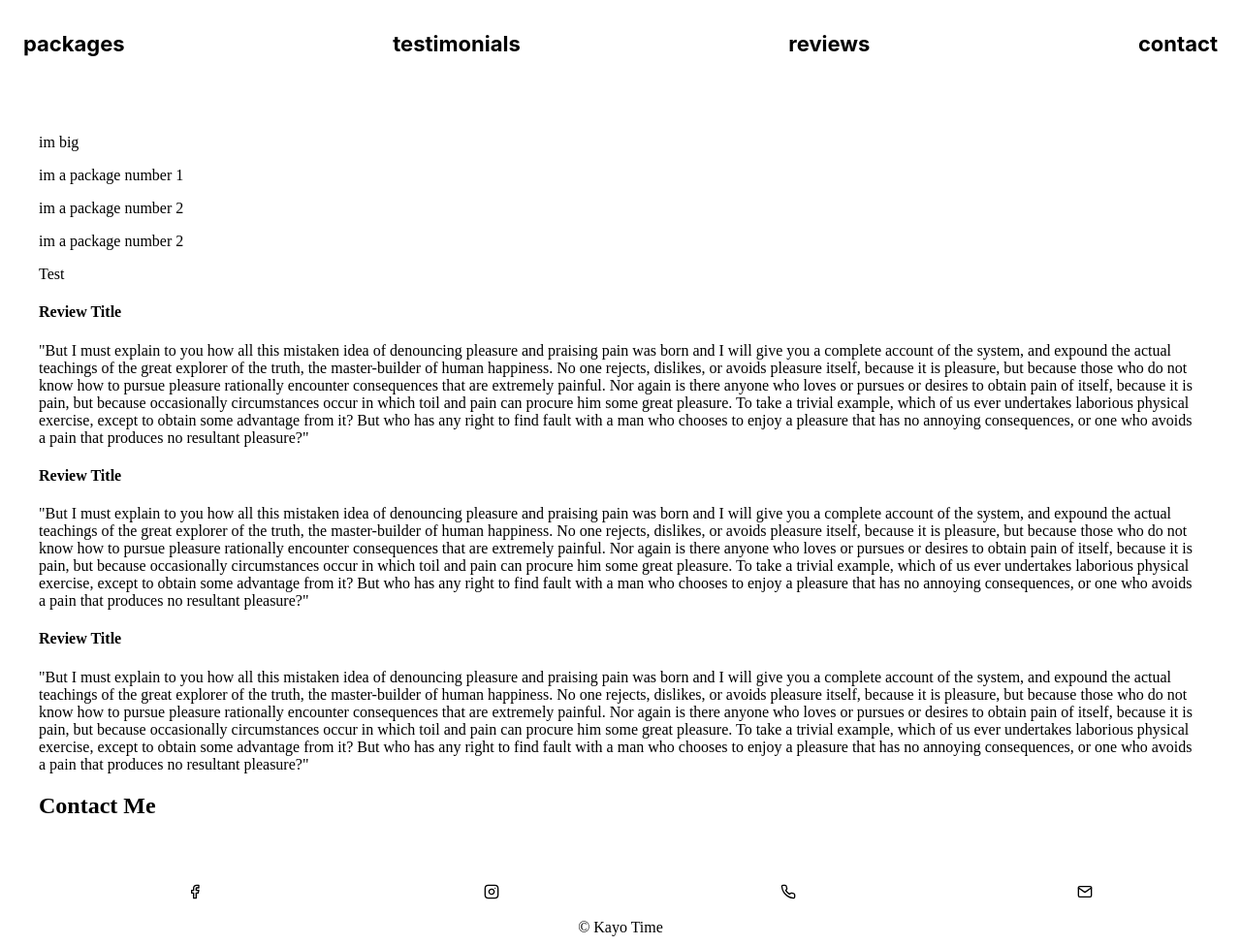
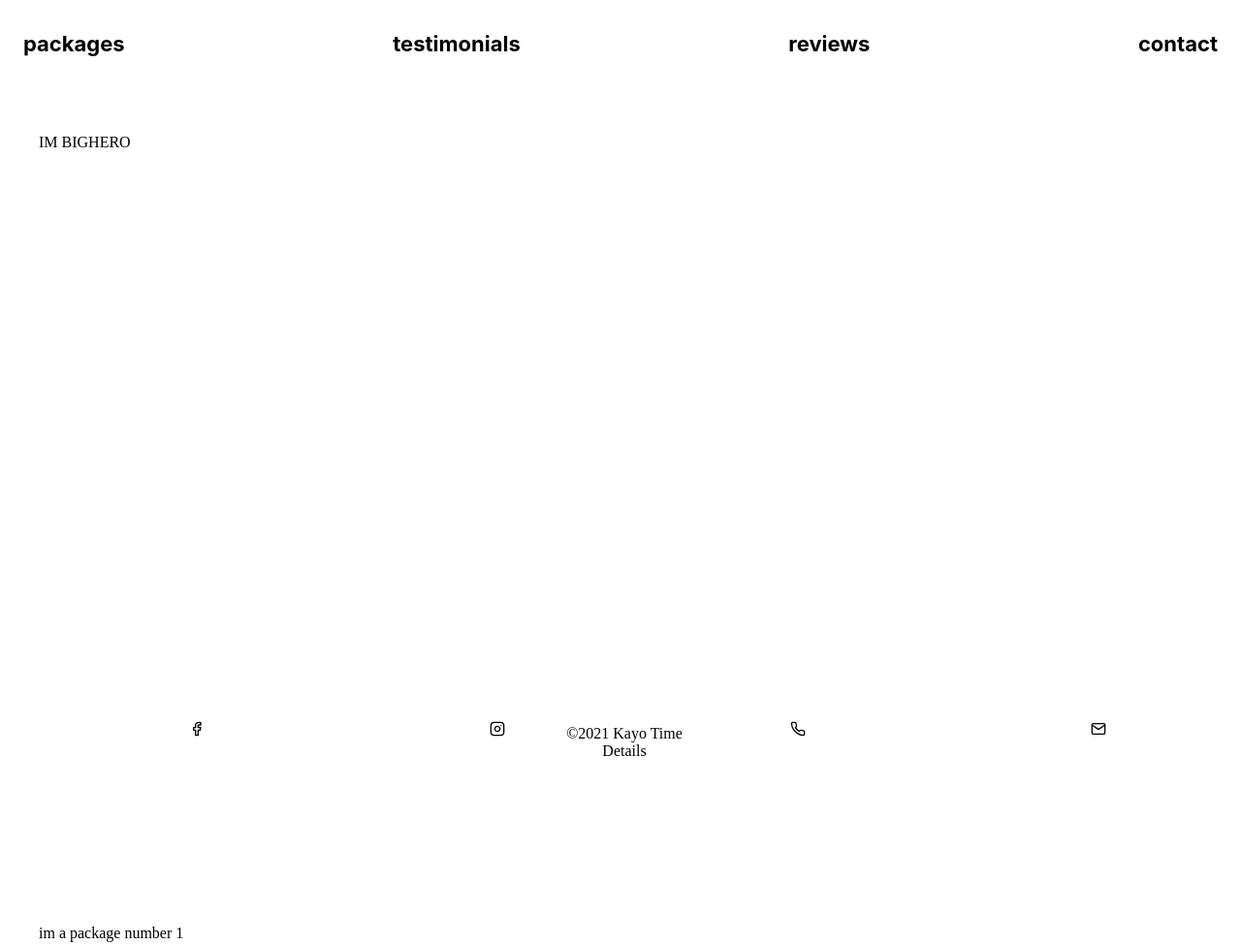
Before and after one commit to heyputnam/gatsbywebsite, a Gatsby site: page / in a window 1280 px wide. Shown: the top 975 px of the page at 97% size. Built offline with nearby package versions, Linux system fonts and the light colour scheme; Gatsby itself is replaced by a stand-in of ours.

Commit message:
got big sections and header and fotter positioned

```diff
--- a/components/bighero.js
+++ b/components/bighero.js
@@ -1,11 +1,14 @@
 
 import * as React from 'react'
+import { heroContainer } from '../components/bighero.module.css'
+import fullpage from 'fullpage.js'
 
 const BigHero = () => {
     return(
-        <main>
-            <p>im big</p>
-        </main>
+        <section className={heroContainer}>
+            <p>IM BIGHERO
+            </p>
+        </section>
     )
 }
 
--- a/components/contact.js
+++ b/components/contact.js
@@ -2,9 +2,9 @@ import * as React from 'react'
 
 const Contact = () => {
     return(
-        <main>
+        <section  id='contact'>
             <h2>Contact Me</h2>
-        </main>
+        </section>
     )
 }
 
--- a/components/layout.js
+++ b/components/layout.js
@@ -10,11 +10,6 @@ import {
      navLinkItem,
      navLinkText,
      sectionContainer,
-     bighero,
-     packages,
-     testimonials,
-     reviews,
-     contact,
      footer,
      footerContainer,
      copyright,
@@ -45,19 +40,7 @@ const Layout = ({company, children}) => {
                 </ul>
             </nav>
             <div className={sectionContainer}>
-            <section className={bighero}>
-                {children.bighero}
-            </section>
-            <section className={packages} id='packages'>
-
-            </section>
-            <section className={testimonials} id='testimonials'>
-            </section>
-            <section className={reviews} id='reviews'>
-            </section>
-            <section className={contact} id='contact'>
                 {children}
-            </section>
             </div>
             <footer className={footer}>
                 <section className={footerContainer}>
@@ -76,7 +59,7 @@ const Layout = ({company, children}) => {
                     </li>
                 </ul>
                 </section>
-                <p className={copyright}>© {company}</p>
+                <p className={copyright}>©2021 {company}</p>
             </footer>
         </main>
     )
--- a/components/layout.module.css
+++ b/components/layout.module.css
@@ -2,6 +2,8 @@
 
 .container {
     margin: auto;
+    position: relative;
+
 
 }
 .navLinks{
@@ -24,9 +26,22 @@
 
 .sectionContainer{
     padding: 2rem;
+   height: 100vh;
+
+
+}
+.sectionContainer > section{
+    height: 100vh;
 }
 
 .footerContainer{
+    display: flex;
+    flex-direction: column;
+    position: fixed;
+    bottom: 0;
+    width: 100%;
+    height: 2.5rem;
+    margin-bottom: 2rem;
 
 }
 
@@ -36,6 +51,10 @@
     justify-content: space-around;
     flex-direction: row;
     list-style: none;
+    /* position: fixed;
+    bottom: 0;
+    width: 100%;
+    height: 2.5rem;  */
 
 
 }
@@ -43,8 +62,14 @@
 .footerContainer li{
     font-weight: bold;
     font-size: 16px;
+    justify-content: space-around;
 }
 .copyright{
+    bottom: 0;
+    position: fixed;
     text-align: center;
+    margin-left: 45%;
+    margin-right: 45%;
+
 
 }
--- a/components/packages.js
+++ b/components/packages.js
@@ -5,11 +5,11 @@ import Package from './package'
 
 const Packages = ({packages, number}) => {
     return(
-        <main className={packages}>
+        <section className={packages} id='packages'>
             <Package number='1'/>
             <Package number='2'/>
             <Package number='2'/>
-        </main>
+        </section>
 
     )
 }
--- a/components/reviews.js
+++ b/components/reviews.js
@@ -1,14 +1,15 @@
 
 import * as React from 'react'
 import Review from '../components/review'
+import { reviewsContainer } from '../components/reviews.module.css'
 
 const Reviews = () => {
     return(
-        <main>
+        <section className={reviewsContainer} id='reviews'>
             <Review />
             <Review />
             <Review />
-        </main>
+        </section>
     )
 }
 
--- /dev/null
+++ b/components/reviews.module.css
@@ -0,0 +1,6 @@
+.reviews{
+    /* position:fixed; */
+    height:1000px;
+    width: 1000px;
+    background: white;
+}
--- a/components/testimonials.js
+++ b/components/testimonials.js
@@ -4,9 +4,9 @@ import Test from '../components/test'
 
 const Testimonials = () => {
     return(
-        <main>
+        <section id='testimonials'>
             <Test />
-        </main>
+        </section>
     )
 }
 
--- a/package.json
+++ b/package.json
@@ -16,6 +16,7 @@
   },
   "dependencies": {
     "@react-icons/all-files": "^4.1.0",
+    "fullpage.js": "^3.1.1",
     "gatsby": "^3.4.1",
     "gatsby-plugin-anchor-links": "^1.2.1",
     "gatsby-plugin-gatsby-cloud": "^2.5.0",
--- a/src/pages/index.js
+++ b/src/pages/index.js
@@ -11,12 +11,12 @@ import { bighero, packages, testimonials, reviews, contact } from '../../compone
 
 const IndexPage = () => {
   return(
-    <Layout company='Kayo Time'>
-        <BigHero className={bighero}/>
-        <Packages className={packages}/>
-        <Testimonials className={testimonials}/>
-        <Reviews className={reviews}/>
-        <Contact className={contact}/>
+    <Layout company='Kayo Time Details'>
+        <BigHero />
+        <Packages />
+        <Testimonials />
+        <Reviews />
+        <Contact/>
     </Layout>
   )
 }
```
Also changed, not shown: components/bighero.module.css (added), 1 other file.
